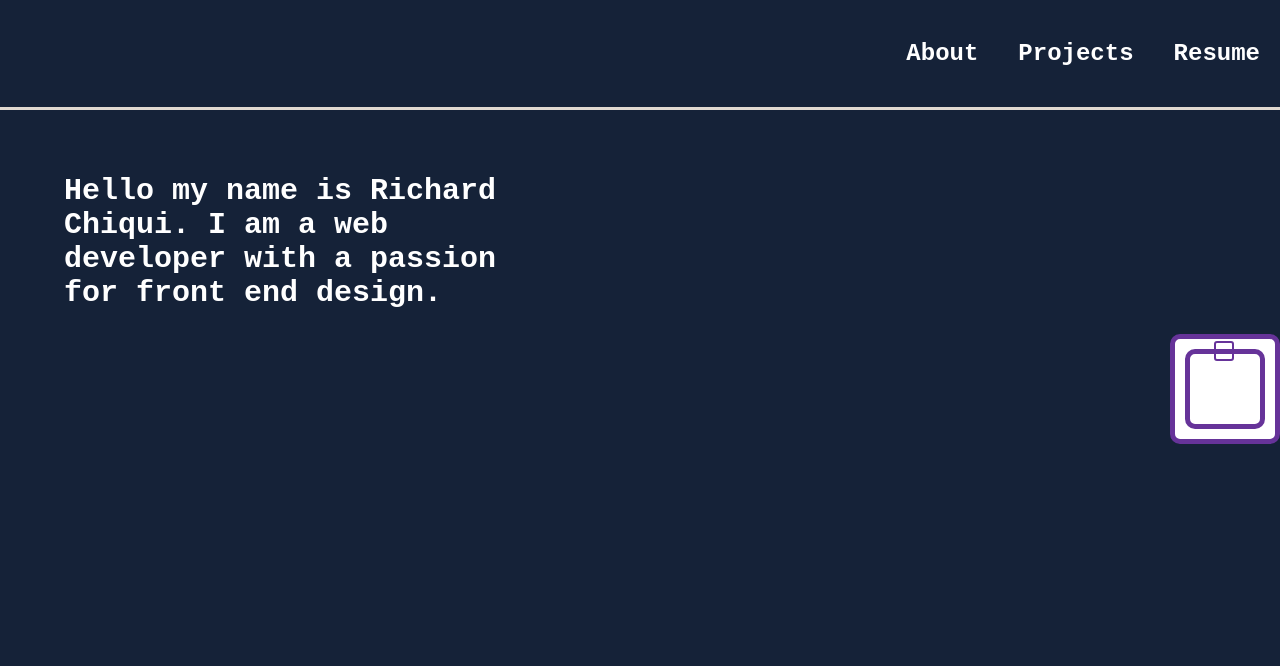
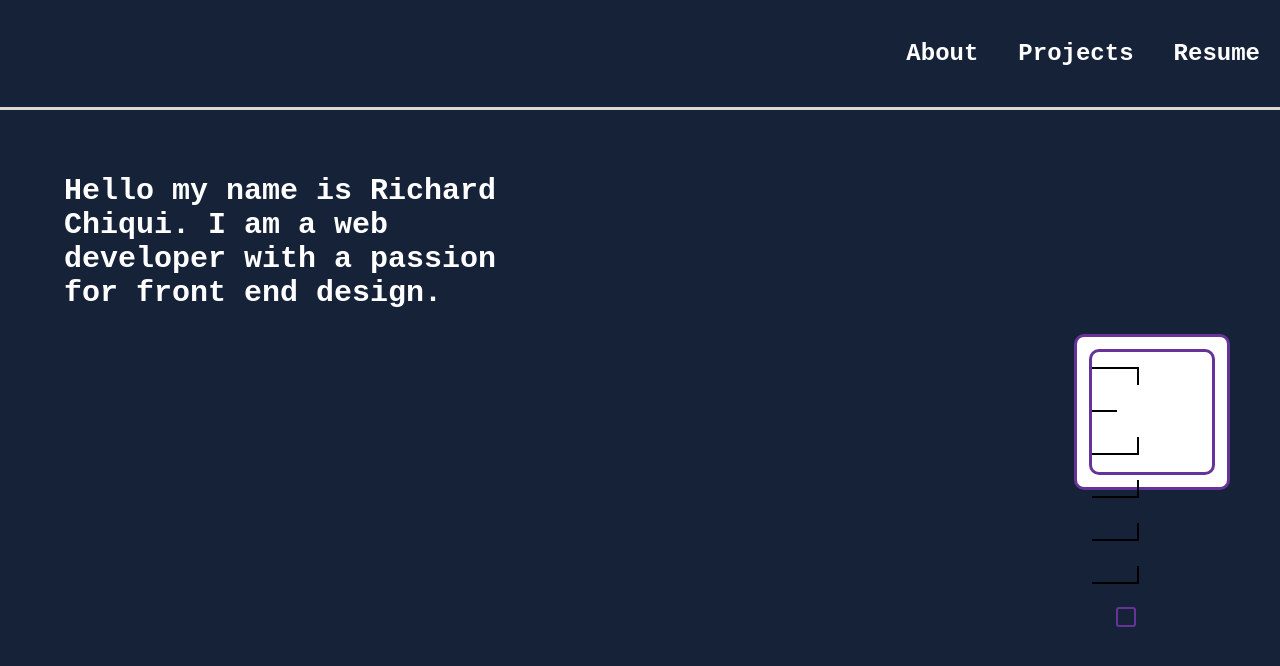
Before and after one commit to RichardChiqui/PersonalWebsite, a React (Create React App) app: page / in a window 1280 px wide. Shown: the top 666 px of the page. Built offline with nearby package versions, Linux system fonts and the light colour scheme; the HTML template or start-up script is replaced by a standard one.

Commit message:
finally got three wire pieces all in place

```diff
--- a/src/HomePageComponents/CircuitPiece.js
+++ b/src/HomePageComponents/CircuitPiece.js
@@ -7,12 +7,18 @@ export default function CircuitPiece(){
 
     return(
 
-
-            <div className="outer-square">
+       <div className="circuit">
+         <div className="outer-square">
 
                 <div className="inner-square">
-                    <div className="left-wires"></div>
-                    <div className="left-wires"></div>
+                    <div className="left-wires1"></div>
+                    <div className="left-wires2"></div>
+                    <div className="left-wires3"></div>
+
+
+                    <div className="left-wires4"></div>
+                    <div className="left-wires5"></div>
+                    <div className="left-wires6"></div>
 
 
 
@@ -25,6 +31,8 @@ export default function CircuitPiece(){
 
 
             </div>
+       </div>
+
 
 
 
--- a/src/HomePageComponents/circuit.css
+++ b/src/HomePageComponents/circuit.css
@@ -1,7 +1,13 @@
+.circuit{
+    padding: 0;
+    margin-right: 50px;
+
+}
+
 .outer-square{
-    width:100px;
-    height:100px;
-    border: 5px solid rebeccapurple;
+    width:150px;
+    height:150px;
+    border: 3px solid rebeccapurple;
     border-radius: 10px;
 
     background-color: white;
@@ -13,10 +19,11 @@
     justify-content: center;
 }
 .inner-square{
-    width: 70px;
-    height: 70px;
-    border: 5px solid rebeccapurple;
+    width: 120px;
+    height: 120px;
+    border: 3px solid rebeccapurple;
     border-radius: 10px;
+
 
 
 
@@ -28,18 +35,60 @@
     border: 2px solid rebeccapurple;
     border-radius: 3px;
     margin-left: 24px;
-    margin-top: -13px;
+    margin-top: 23px;
+    position: fixed;
+
 
 
 }
 
 .left-wires1{
 
-	margin-top: 30px;
-		width:10px;
-		height:10px;
-		border-top:2px solid black;
+        border-top:2px solid black;
+        border-right: 2px solid black;
+        height: 16px;
+        margin-top: 15px;
+		width:45px;
+
+}
 
 
+.left-wires2{
 
+	    margin-top: 25px;
+		width:25px;
+
+		border-top:2px solid black;
 }
+.left-wires3{
+
+	    margin-top: 25px;
+		width:45px;
+        height: 16px;
+        border-right: 2px solid black;
+		border-bottom:2px solid black;
+}
+.left-wires4{
+
+    margin-top: 25px;
+    width:45px;
+    height: 16px;
+    border-right: 2px solid black;
+    border-bottom:2px solid black;
+}
+.left-wires5{
+
+    margin-top: 25px;
+    width:45px;
+    height: 16px;
+    border-right: 2px solid black;
+    border-bottom:2px solid black;
+}
+.left-wires6{
+
+    margin-top: 25px;
+    width:45px;
+    height: 16px;
+    border-right: 2px solid black;
+    border-bottom:2px solid black;
+}
```
